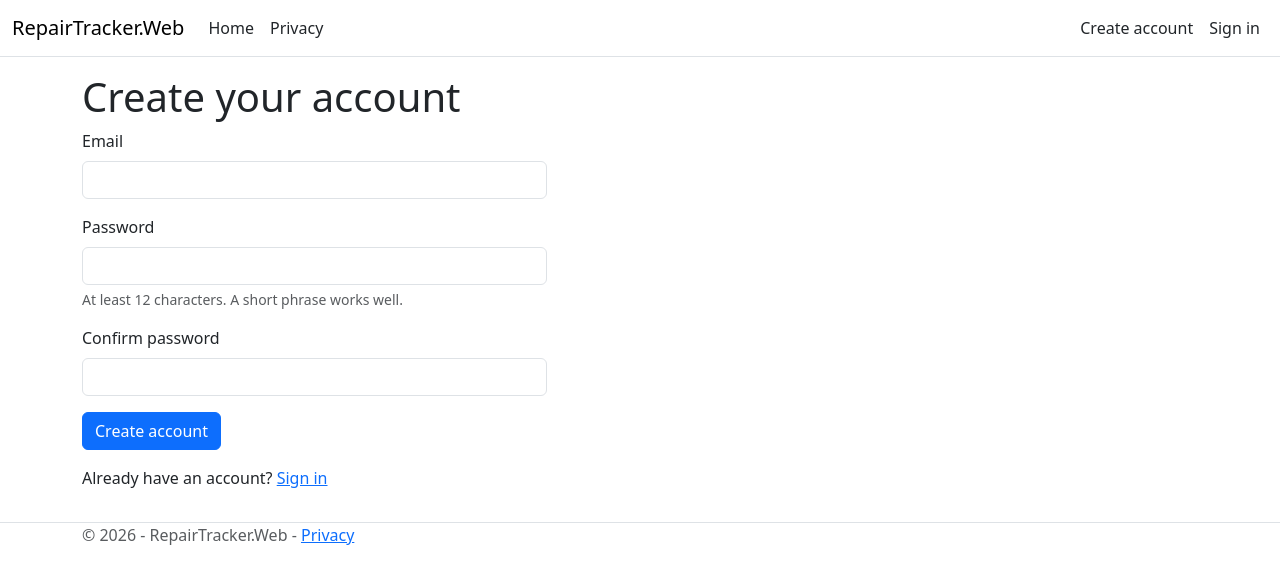
After one commit to sebcherry6/RepairTracker, an ASP.NET Core app: template RepairTracker.Web/Views/Auth/Register.cshtml in a window 1280 px wide. The commit adds this page. Shown: the top 584 px of the page. Run offline with ASP.NET Core 8, Linux system fonts and the light colour scheme; the template is opened without the code that fills it, so the values that code supplies are empty; some libraries are stand-ins or nearby versions.

Commit message:
Add register, sign-in and sign-out with secure defaults

```diff
--- /dev/null
+++ b/RepairTracker.Web/Views/Auth/Register.cshtml
@@ -0,0 +1,32 @@
+@model RegisterViewModel
+@{
+    ViewData["Title"] = "Create account";
+}
+
+<h1>Create your account</h1>
+
+<form asp-action="Register" method="post" class="col-md-5">
+    <div asp-validation-summary="ModelOnly" class="text-danger"></div>
+
+    <div class="mb-3">
+        <label asp-for="Email" class="form-label"></label>
+        <input asp-for="Email" class="form-control" autocomplete="email" />
+        <span asp-validation-for="Email" class="text-danger"></span>
+    </div>
+
+    <div class="mb-3">
+        <label asp-for="Password" class="form-label"></label>
+        <input asp-for="Password" class="form-control" autocomplete="new-password" />
+        <div class="form-text">At least 12 characters. A short phrase works well.</div>
+        <span asp-validation-for="Password" class="text-danger"></span>
+    </div>
+
+    <div class="mb-3">
+        <label asp-for="ConfirmPassword" class="form-label"></label>
+        <input asp-for="ConfirmPassword" class="form-control" autocomplete="new-password" />
+        <span asp-validation-for="ConfirmPassword" class="text-danger"></span>
+    </div>
+
+    <button type="submit" class="btn btn-primary">Create account</button>
+    <p class="mt-3">Already have an account? <a asp-action="Login">Sign in</a></p>
+</form>
--- a/RepairTracker.Web/Views/Shared/_Layout.cshtml
+++ b/RepairTracker.Web/Views/Shared/_Layout.cshtml
@@ -27,6 +27,7 @@
                             <a class="nav-link text-dark" asp-area="" asp-controller="Home" asp-action="Privacy">Privacy</a>
                         </li>
                     </ul>
+                    <partial name="_LoginPartial" />
                 </div>
             </div>
         </nav>
--- /dev/null
+++ b/RepairTracker.Web/Views/Shared/_LoginPartial.cshtml
@@ -0,0 +1,19 @@
+@using Microsoft.AspNetCore.Identity
+@inject SignInManager<IdentityUser> SignInManager
+
+<ul class="navbar-nav">
+    @if (SignInManager.IsSignedIn(User))
+    {
+        <li class="nav-item"><span class="nav-link text-dark">@User.Identity?.Name</span></li>
+        <li class="nav-item">
+            <form asp-controller="Auth" asp-action="Logout" method="post">
+                <button type="submit" class="nav-link btn btn-link text-dark">Sign out</button>
+            </form>
+        </li>
+    }
+    else
+    {
+        <li class="nav-item"><a class="nav-link text-dark" asp-controller="Auth" asp-action="Register">Create account</a></li>
+        <li class="nav-item"><a class="nav-link text-dark" asp-controller="Auth" asp-action="Login">Sign in</a></li>
+    }
+</ul>
```
Also changed, not shown: RepairTracker.Web/Controllers/AuthController.cs (added, +71 -0 lines), RepairTracker.Web/Models/AuthViewModels.cs (added, +33 -0 lines), RepairTracker.Web/Program.cs (+30 -1 lines), RepairTracker.Web/Views/Auth/Login.cshtml (added, +31 -0 lines).
